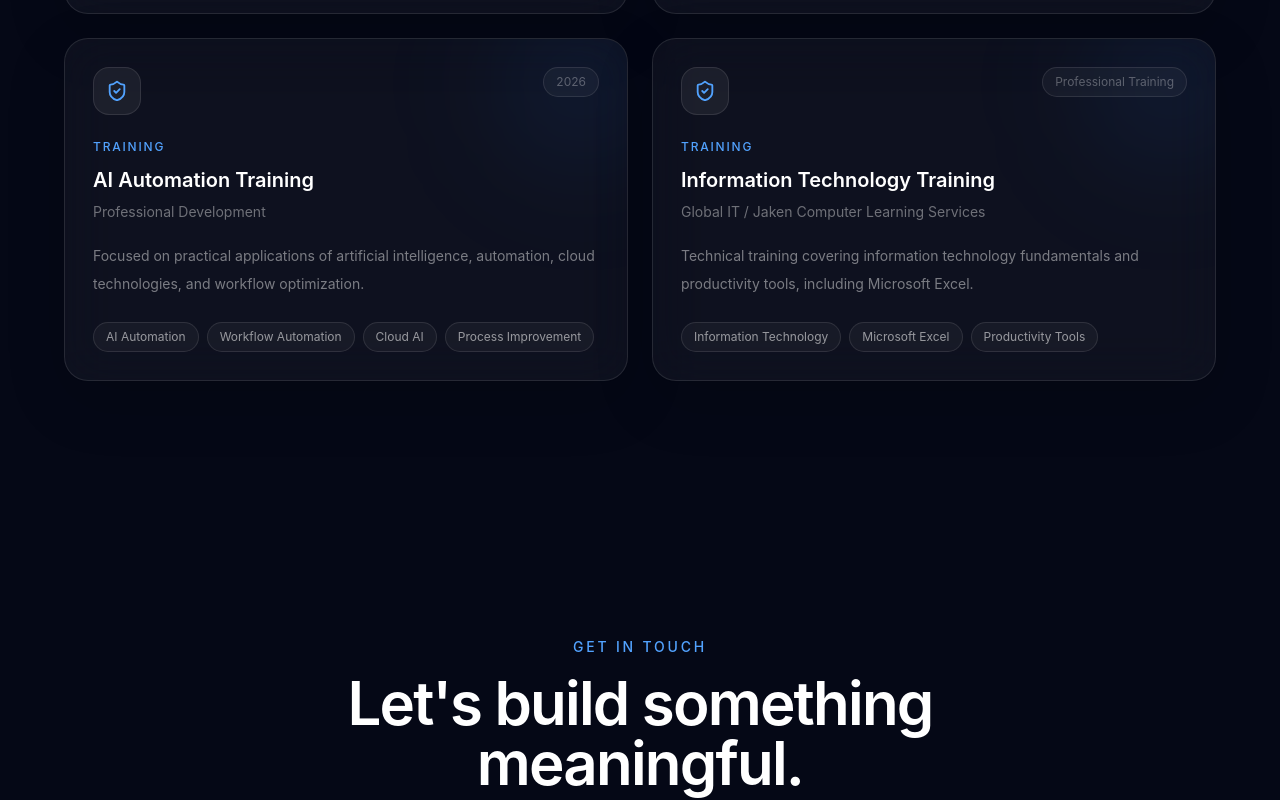
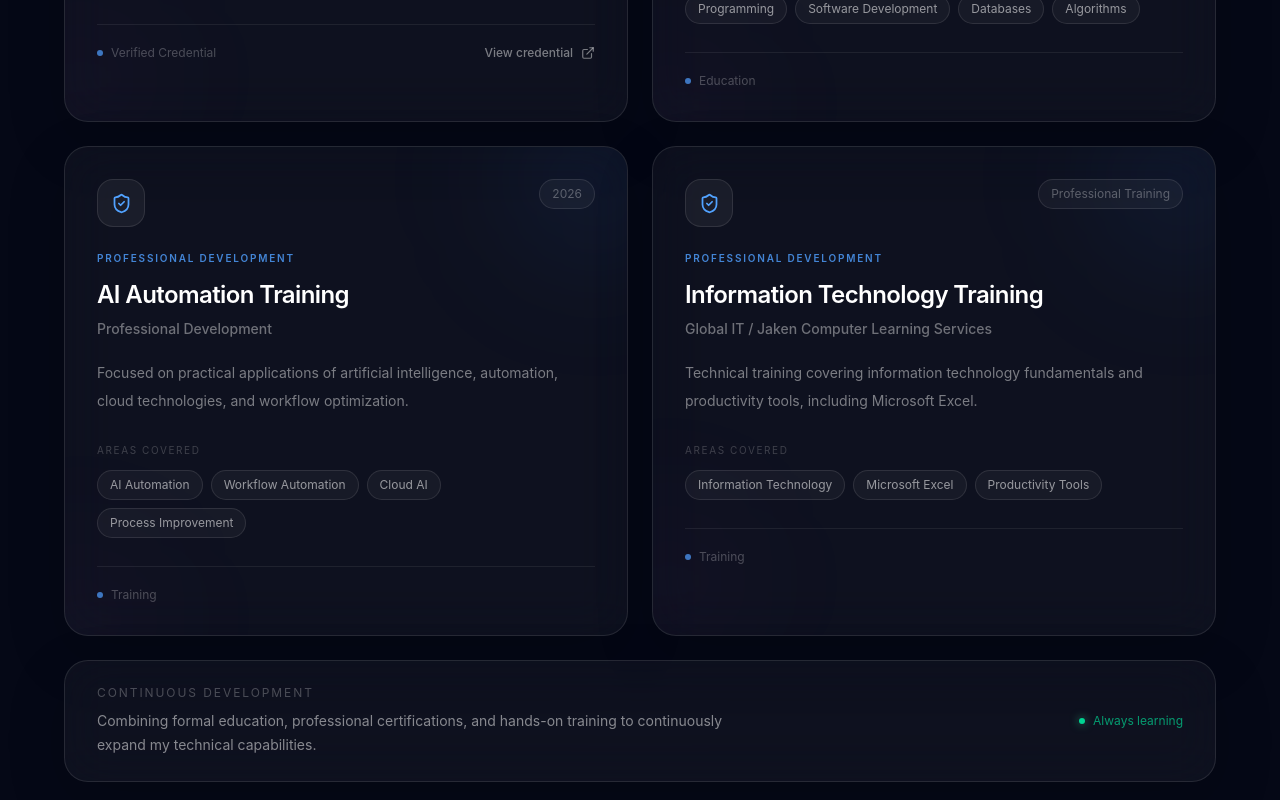
Before and after one commit to akihiro0330/jaymark-portfolio, a React (Vite) app: page / in a window 1280 px wide. Shown: the part 8440-9240 px from the top of the page. Built offline with nearby package versions, Linux system fonts and the light colour scheme.

Commit message:
Add medical billing credential verification

```diff
--- a/src/components/sections/Credentials.tsx
+++ b/src/components/sections/Credentials.tsx
@@ -1,10 +1,12 @@
 import { motion } from "framer-motion";
 import {
   Award,
+  CheckCircle2,
   ExternalLink,
   GraduationCap,
   ShieldCheck,
 } from "lucide-react";
+
 import SectionHeading from "../ui/SectionHeading";
 import GlassCard from "../ui/GlassCard";
 
@@ -32,6 +34,8 @@ const credentials: Credential[] = [
             "Insurance",
             "Healthcare Operations",
         ],
+        credentialUrl:
+            "https://coursera.org/verify/professional-cert/PI2EDR0WJNGJ",
     },
   {
     type: "education",
@@ -80,97 +84,204 @@ const typeConfig = {
   education: {
     icon: GraduationCap,
     label: "Education",
+    accent: "Education",
   },
   certification: {
     icon: Award,
     label: "Certification",
+    accent: "Verified Credential",
   },
   training: {
     icon: ShieldCheck,
-    label: "Training",
+    label: "Professional Development",
+    accent: "Training",
   },
 };
 
+function CredentialIcon({
+  type,
+}: {
+  type: Credential["type"];
+}) {
+  const Icon = typeConfig[type].icon;
+
+  return (
+    <div
+      className="
+        relative
+        flex
+        h-12
+        w-12
+        shrink-0
+        items-center
+        justify-center
+        rounded-2xl
+        border
+        border-white/10
+        bg-white/[0.05]
+        text-blue-400
+        transition-all
+        duration-500
+        group-hover:scale-110
+        group-hover:border-blue-400/20
+        group-hover:bg-blue-400/[0.08]
+      "
+    >
+      <Icon size={21} />
+
+      {type === "certification" && (
+        <span
+          className="
+            absolute
+            -right-1
+            -top-1
+            flex
+            h-4
+            w-4
+            items-center
+            justify-center
+            rounded-full
+            border
+            border-[#050816]
+            bg-emerald-400
+            text-[#050816]
+          "
+        >
+          <CheckCircle2 size={10} strokeWidth={3} />
+        </span>
+      )}
+    </div>
+  );
+}
+
 export default function Credentials() {
   return (
-    <section id="credentials" className="relative px-6 py-32">
+    <section
+      id="credentials"
+      className="relative px-6 py-32"
+      aria-labelledby="credentials-heading"
+    >
       <div className="mx-auto max-w-6xl">
+
+        {/* Section Heading */}
+        <div id="credentials-heading">
           <SectionHeading
             eyebrow="Credentials"
             title="Learning never stops."
             description="Education, certifications, and professional development that continue to shape my technical journey."
           />
+        </div>
 
+        {/* Credentials Grid */}
         <div className="mt-20 grid gap-6 md:grid-cols-2">
           {credentials.map((credential, index) => {
             const config = typeConfig[credential.type];
-            const Icon = config.icon;
+            const isCertification = credential.type === "certification";
 
             return (
               <motion.div
                 key={credential.title}
-                initial={{ opacity: 0, y: 30 }}
-                whileInView={{ opacity: 1, y: 0 }}
-                viewport={{ once: true, amount: 0.15 }}
+                initial={{
+                  opacity: 0,
+                  y: 30,
+                }}
+                whileInView={{
+                  opacity: 1,
+                  y: 0,
+                }}
+                viewport={{
+                  once: true,
+                  amount: 0.15,
+                }}
                 transition={{
                   duration: 0.6,
                   delay: index * 0.08,
                 }}
               >
                 <GlassCard
-                  className="
+                  className={`
                     group
                     relative
                     h-full
                     overflow-hidden
                     p-7
-                    transition-all
-                    duration-500
-                    hover:-translate-y-1
-                    hover:border-white/20
-                    hover:bg-white/[0.07]
-                  "
+                    sm:p-8
+                    ${
+                      isCertification
+                        ? "border-blue-400/[0.15]"
+                        : ""
+                    }
+                  `}
                 >
-                  {/* Background glow */}
+                  {/* Aurora Accent */}
                   <div
                     aria-hidden="true"
                     className="
                       pointer-events-none
                       absolute
-                      -right-16
-                      -top-16
+                      -right-24
+                      -top-24
+                      h-48
+                      w-48
+                      rounded-full
+                      bg-blue-500/[0.07]
+                      blur-3xl
+                      transition-all
+                      duration-700
+                      group-hover:bg-blue-500/[0.16]
+                      group-hover:scale-125
+                    "
+                  />
+
+                  {/* Secondary Aurora */}
+                  <div
+                    aria-hidden="true"
+                    className="
+                      pointer-events-none
+                      absolute
+                      -bottom-24
+                      -left-24
                       h-40
                       w-40
                       rounded-full
-                      bg-blue-500/10
+                      bg-purple-500/[0.04]
                       blur-3xl
                       transition-all
-                      duration-500
-                      group-hover:bg-blue-500/20
+                      duration-700
+                      group-hover:bg-purple-500/[0.12]
                     "
                   />
 
                   <div className="relative">
+
+                    {/* Top Row */}
                     <div className="flex items-start justify-between gap-4">
-                      <div
+
+                      <CredentialIcon type={credential.type} />
+
+                      <div className="flex items-center gap-2">
+
+                        {isCertification && (
+                          <span
                             className="
-                          flex
-                          h-12
-                          w-12
-                          items-center
-                          justify-center
-                          rounded-2xl
+                              hidden
+                              rounded-full
                               border
-                          border-white/10
-                          bg-white/[0.06]
-                          text-blue-400
-                          transition-transform
-                          duration-500
-                          group-hover:scale-110
+                              border-emerald-400/20
+                              bg-emerald-400/[0.05]
+                              px-3
+                              py-1.5
+                              text-[10px]
+                              font-medium
+                              uppercase
+                              tracking-[0.12em]
+                              text-emerald-400/70
+                              sm:block
                             "
                           >
-                        <Icon size={22} />
-                      </div>
+                            Verified
+                          </span>
+                        )}
 
                         <span
                           className="
@@ -187,28 +298,88 @@ export default function Credentials() {
                           {credential.date}
                         </span>
                       </div>
+                    </div>
 
-                    <p className="mt-6 text-xs font-medium uppercase tracking-[0.15em] text-blue-400">
+                    {/* Category */}
+                    <p
+                      className="
+                        mt-6
+                        text-[10px]
+                        font-semibold
+                        uppercase
+                        tracking-[0.18em]
+                        text-blue-400/80
+                      "
+                    >
                       {config.label}
                     </p>
 
-                    <h3 className="mt-3 text-xl font-semibold leading-snug text-white">
+                    {/* Title */}
+                    <h3
+                      className="
+                        mt-3
+                        text-xl
+                        font-semibold
+                        leading-snug
+                        tracking-tight
+                        text-white
+                        sm:text-2xl
+                      "
+                    >
                       {credential.title}
                     </h3>
 
-                    <p className="mt-2 text-sm text-white/40">
+                    {/* Organization */}
+                    <p
+                      className="
+                        mt-2
+                        text-sm
+                        font-medium
+                        text-white/40
+                      "
+                    >
                       {credential.organization}
                     </p>
 
-                    <p className="mt-5 text-sm leading-7 text-white/45">
+                    {/* Description */}
+                    <p
+                      className="
+                        mt-5
+                        text-sm
+                        leading-7
+                        text-white/45
+                      "
+                    >
                       {credential.description}
                     </p>
 
-                    <div className="mt-6 flex flex-wrap gap-2">
+                    {/* Skills */}
+                    <div className="mt-7">
+                      <p
+                        className="
+                          mb-3
+                          text-[10px]
+                          uppercase
+                          tracking-[0.16em]
+                          text-white/20
+                        "
+                      >
+                        Areas covered
+                      </p>
+
+                      <div className="flex flex-wrap gap-2">
                         {credential.skills.map((skill) => (
-                        <span
+                          <motion.span
                             key={skill}
+                            whileHover={{
+                              y: -2,
+                            }}
+                            transition={{
+                              duration: 0.2,
+                            }}
                             className="
+                              inline-flex
+                              cursor-default
                               rounded-full
                               border
                               border-white/10
@@ -217,39 +388,166 @@ export default function Credentials() {
                               py-1.5
                               text-xs
                               text-white/55
+                              transition-colors
+                              duration-300
+                              hover:border-white/20
+                              hover:bg-white/[0.08]
+                              hover:text-white
                             "
                           >
                             {skill}
-                        </span>
+                          </motion.span>
                         ))}
+                      </div>
+                    </div>
+
+                    {/* Footer */}
+                    <div
+                      className="
+                        mt-7
+                        flex
+                        items-center
+                        justify-between
+                        border-t
+                        border-white/[0.07]
+                        pt-5
+                      "
+                    >
+                      <div
+                        className="
+                          flex
+                          items-center
+                          gap-2
+                          text-xs
+                          text-white/25
+                        "
+                      >
+                        <span
+                          className="
+                            h-1.5
+                            w-1.5
+                            rounded-full
+                            bg-blue-400/70
+                          "
+                        />
+
+                        {config.accent}
                       </div>
 
                       {credential.credentialUrl && (
                         <a
                           href={credential.credentialUrl}
                           target="_blank"
-                        rel="noreferrer"
+                          rel="noopener noreferrer"
                           className="
-                          mt-7
                             inline-flex
                             items-center
                             gap-2
-                          text-sm
-                          text-white/60
+                            text-xs
+                            font-medium
+                            text-white/45
                             transition-colors
+                            duration-300
                             hover:text-white
                           "
                         >
                           View credential
-                        <ExternalLink size={15} />
+                          <ExternalLink size={14} />
                         </a>
                       )}
+                    </div>
+
                   </div>
                 </GlassCard>
               </motion.div>
             );
           })}
         </div>
+
+        {/* Bottom Statement */}
+        <motion.div
+          initial={{
+            opacity: 0,
+            y: 20,
+          }}
+          whileInView={{
+            opacity: 1,
+            y: 0,
+          }}
+          viewport={{
+            once: true,
+            amount: 0.2,
+          }}
+          transition={{
+            duration: 0.7,
+            delay: 0.25,
+          }}
+          className="mt-6"
+        >
+          <GlassCard className="px-6 py-6 sm:px-8">
+            <div
+              className="
+                flex
+                flex-col
+                gap-4
+                sm:flex-row
+                sm:items-center
+                sm:justify-between
+              "
+            >
+              <div>
+                <p
+                  className="
+                    text-xs
+                    uppercase
+                    tracking-[0.16em]
+                    text-white/25
+                  "
+                >
+                  Continuous development
+                </p>
+
+                <p
+                  className="
+                    mt-2
+                    max-w-2xl
+                    text-sm
+                    leading-6
+                    text-white/50
+                  "
+                >
+                  Combining formal education, professional certifications,
+                  and hands-on training to continuously expand my technical
+                  capabilities.
+                </p>
+              </div>
+
+              <div
+                className="
+                  flex
+                  shrink-0
+                  items-center
+                  gap-2
+                  text-xs
+                  text-emerald-400/70
+                "
+              >
+                <span
+                  className="
+                    h-1.5
+                    w-1.5
+                    rounded-full
+                    bg-emerald-400
+                    shadow-[0_0_10px_rgba(52,211,153,0.7)]
+                  "
+                />
+
+                Always learning
+              </div>
+            </div>
+          </GlassCard>
+        </motion.div>
+
       </div>
     </section>
   );
```
Lines whose indentation alone changed are shown as unchanged.
